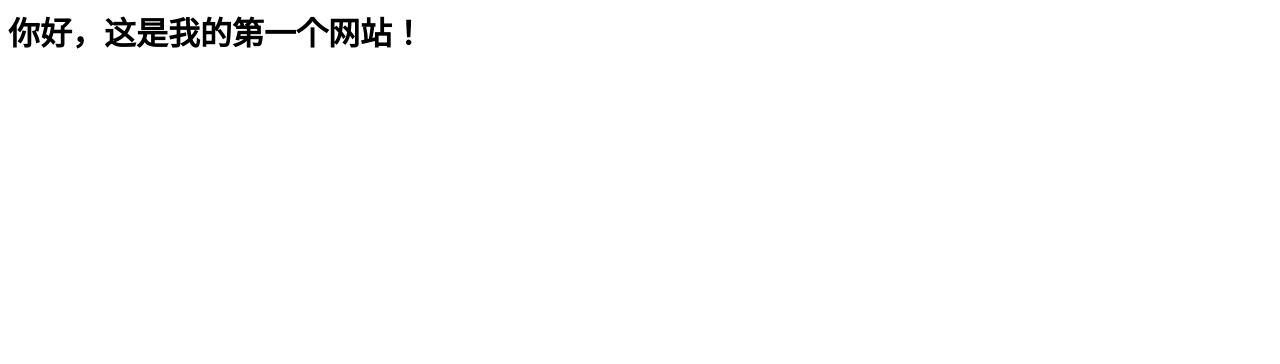
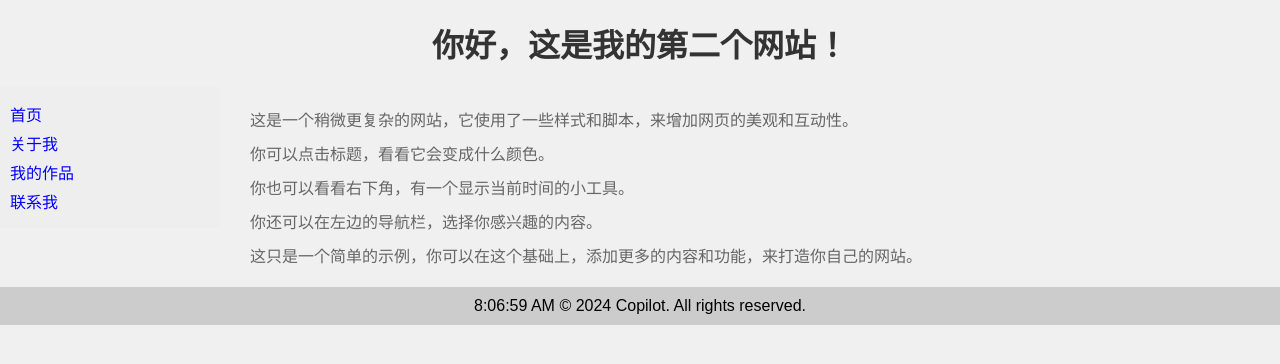
Before and after one commit to geekane/website001, a plain HTML site: page index.html in a window 1280 px wide. Drawn offline with Linux system fonts and the light colour scheme.

Commit message:
Update index.html

```diff
--- a/index.html
+++ b/index.html
@@ -1,8 +1,102 @@
 <html>
 <head>
-  <title>我的第一个网站</title>
+  <title>我的第二个网站</title>
+  <style>
+    /* 这里是一些样式代码，用来美化网页的外观 */
+    body {
+      font-family: Arial, sans-serif;
+      background-color: #f0f0f0;
+      margin: 0;
+      padding: 0;
+    }
+    h1 {
+      color: #333;
+      text-align: center;
+      margin-top: 20px;
+    }
+    p {
+      color: #666;
+      text-align: justify;
+      margin: 10px 20px;
+    }
+    a {
+      color: #00f;
+      text-decoration: none;
+    }
+    a:hover {
+      text-decoration: underline;
+    }
+    #nav {
+      width: 200px;
+      float: left;
+      background-color: #eee;
+      padding: 10px;
+    }
+    #nav ul {
+      list-style: none;
+      margin: 0;
+      padding: 0;
+    }
+    #nav li {
+      margin: 5px 0;
+    }
+    #main {
+      margin-left: 220px;
+      padding: 10px;
+    }
+    #footer {
+      clear: both;
+      background-color: #ccc;
+      padding: 10px;
+      text-align: center;
+    }
+  </style>
+  <script>
+    // 这里是一些脚本代码，用来实现网页的一些动态效果
+    function showTime() {
+      // 这个函数用来显示当前的时间
+      var date = new Date();
+      var hour = date.getHours();
+      var minute = date.getMinutes();
+      var second = date.getSeconds();
+      var ampm = hour >= 12 ? 'PM' : 'AM';
+      hour = hour % 12;
+      hour = hour ? hour : 12;
+      minute = minute < 10 ? '0' + minute : minute;
+      second = second < 10 ? '0' + second : second;
+      var time = hour + ':' + minute + ':' + second + ' ' + ampm;
+      document.getElementById('time').innerHTML = time;
+      setTimeout(showTime, 1000);
+    }
+    function changeColor() {
+      // 这个函数用来随机改变标题的颜色
+      var colors = ['red', 'orange', 'yellow', 'green', 'blue', 'indigo', 'violet'];
+      var random = Math.floor(Math.random() * colors.length);
+      var color = colors[random];
+      document.getElementById('title').style.color = color;
+    }
+  </script>
 </head>
-<body>
-  <h1>你好，这是我的第一个网站！</h1>
+<body onload="showTime()">
+  <h1 id="title" onclick="changeColor()">你好，这是我的第二个网站！</h1>
+  <div id="nav">
+    <ul>
+      <li><a href="#">首页</a></li>
+      <li><a href="#">关于我</a></li>
+      <li><a href="#">我的作品</a></li>
+      <li><a href="#">联系我</a></li>
+    </ul>
+  </div>
+  <div id="main">
+    <p>这是一个稍微更复杂的网站，它使用了一些样式和脚本，来增加网页的美观和互动性。</p>
+    <p>你可以点击标题，看看它会变成什么颜色。</p>
+    <p>你也可以看看右下角，有一个显示当前时间的小工具。</p>
+    <p>你还可以在左边的导航栏，选择你感兴趣的内容。</p>
+    <p>这只是一个简单的示例，你可以在这个基础上，添加更多的内容和功能，来打造你自己的网站。</p>
+  </div>
+  <div id="footer">
+    <span id="time"></span>
+    <span>© 2024 Copilot. All rights reserved.</span>
+  </div>
 </body>
 </html>
```
